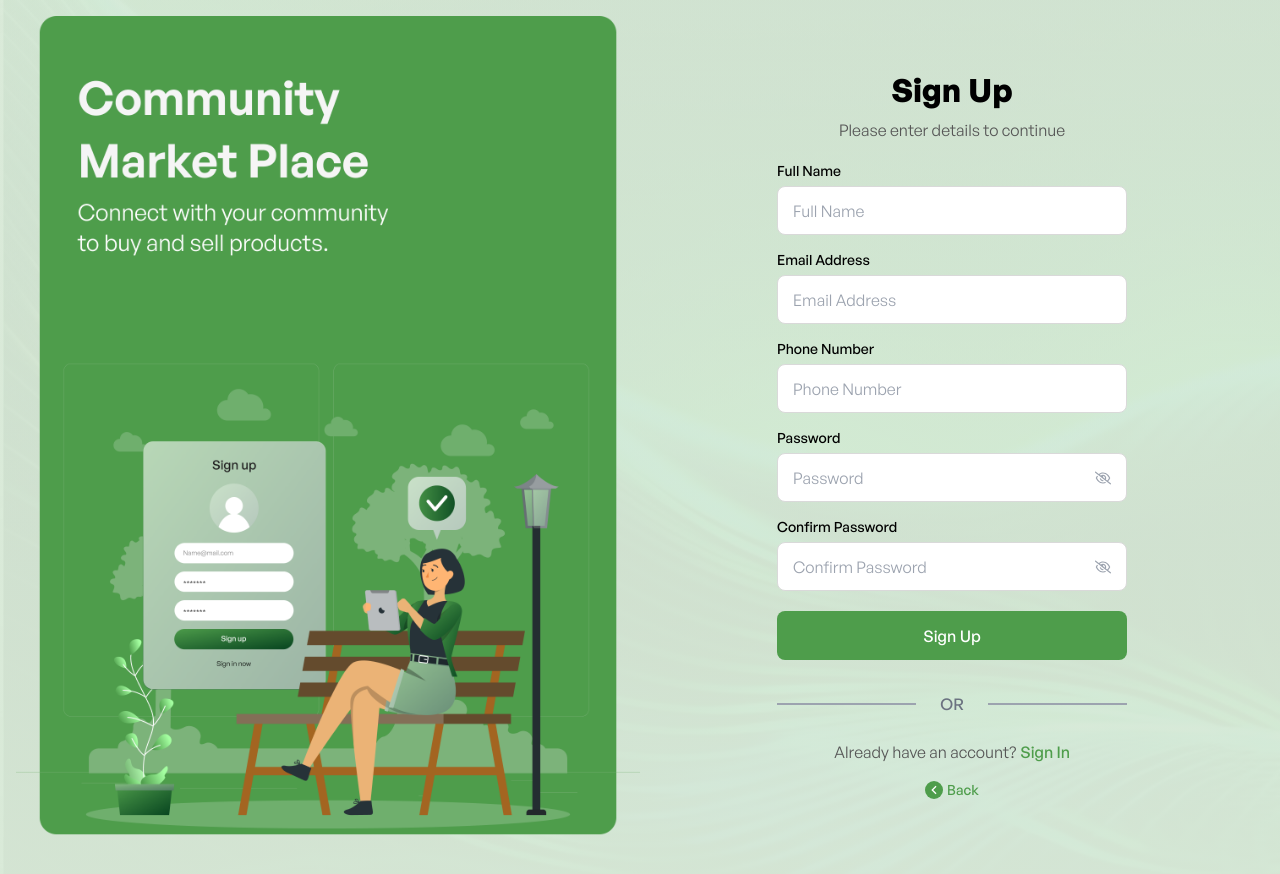
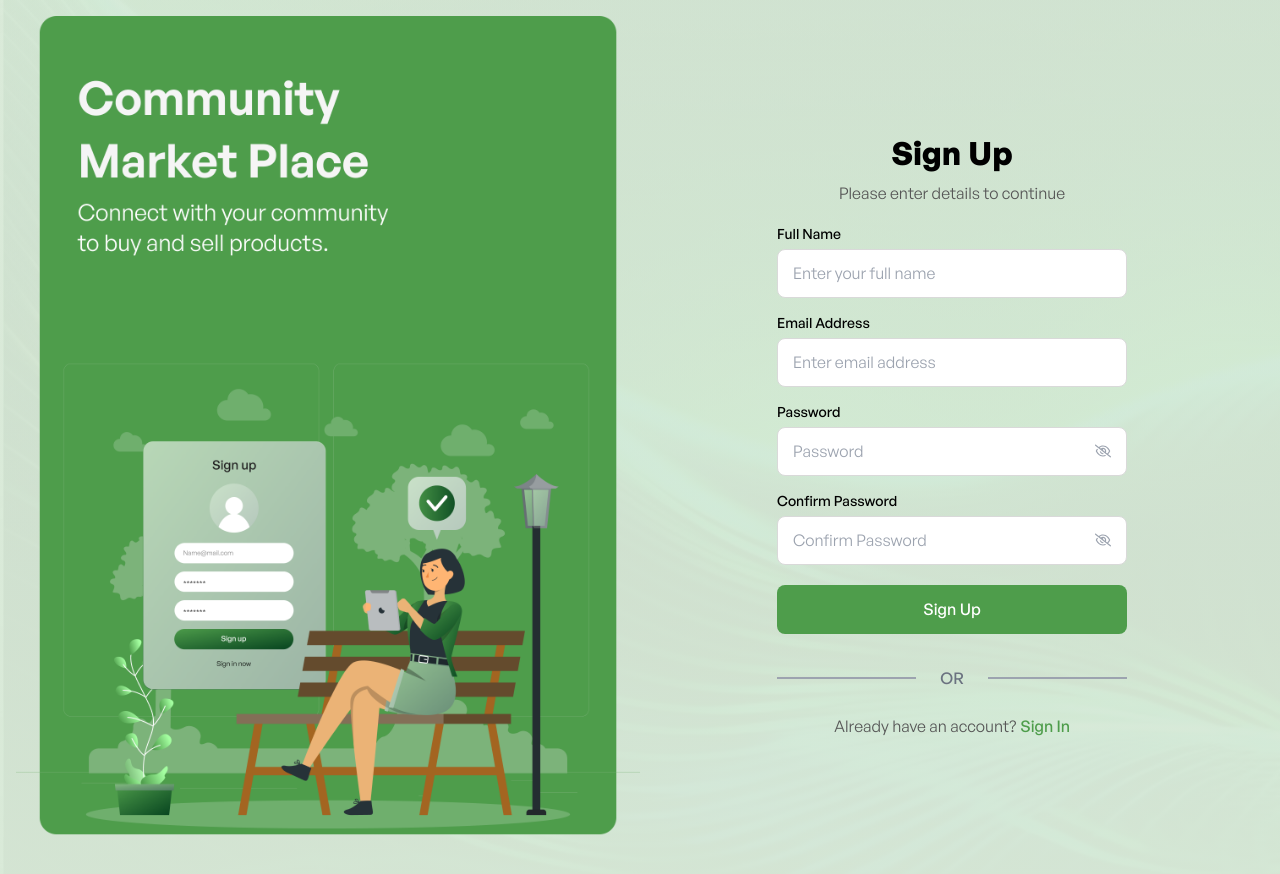
Before and after one commit to LaunchBoxGlobal/GXC-user-interface, a React (Vite) app: page /signup in a window 1280 px wide. Built offline with nearby package versions, Linux system fonts and the light colour scheme.

Commit message:
fixing errors

```diff
--- a/src/components/Forms/ChangePassword.jsx
+++ b/src/components/Forms/ChangePassword.jsx
@@ -8,12 +8,17 @@ import { useState } from "react";
 import axios from "axios";
 import { BASE_URL } from "../../data/baseUrl";
 import { useLocation } from "react-router-dom";
+import Cookies from "js-cookie";
 
 const ChangePassword = () => {
   const navigate = useNavigate();
   const [showPopup, setShowPopup] = useState(false);
   const location = useLocation();
   const { email, otp } = location?.state || {};
+  const [loading, setLoading] = useState(false);
+  const [verificationEmail, setVerificationEmail] = useState(
+    Cookies.get("verificationEmail")
+  );
 
   const formik = useFormik({
     initialValues: {
@@ -21,15 +26,26 @@ const ChangePassword = () => {
       confirmPassword: "",
     },
     validationSchema: Yup.object({
-      password: Yup.string().required("Password is required"),
+      password: Yup.string()
+        .min(8, "Password must be at least 8 characters")
+        .max(25, "Password cannot be more than 25 characters")
+        .matches(/[A-Z]/, "Password must contain at least one uppercase letter")
+        .matches(/[a-z]/, "Password must contain at least one lowercase letter")
+        .matches(/\d/, "Password must contain at least one number")
+        .matches(
+          /[@$!%*?&^#_.-]/,
+          "Password must contain at least one special character"
+        )
+        .required("Password is required"),
       confirmPassword: Yup.string()
         .oneOf([Yup.ref("password"), null], "Passwords do not match")
         .required("Password is required"),
     }),
     onSubmit: async (values, { resetForm }) => {
       try {
+        setLoading(true);
         const res = await axios.post(`${BASE_URL}/auth/reset-password`, {
-          email,
+          email: verificationEmail,
           code: otp,
           password: values?.password,
         });
@@ -37,13 +53,16 @@ const ChangePassword = () => {
         console.log("reset password response >>> ", res?.data);
 
         if (res?.data?.success) {
-          alert(res?.data?.message);
+          // alert(res?.data?.message);
           resetForm();
           setShowPopup(true);
+          Cookies.remove("verificationEmail");
         }
       } catch (error) {
         console.log(`reset password error >>> `, error);
         alert(res?.message || res?.response?.data?.message);
+      } finally {
+        setLoading(false);
       }
     },
   });
@@ -64,11 +83,6 @@ const ChangePassword = () => {
         className="w-full max-w-[350px] flex flex-col items-start gap-4"
       >
         <div className="w-full text-center">
-          <img
-            src="/image-placeholder.png"
-            alt="image-placeholder"
-            className="max-w-[146px] mx-auto"
-          />
           <h2 className="font-semibold text-[32px] leading-none mt-8 mb-3">
             Set New Password
           </h2>
@@ -108,7 +122,7 @@ const ChangePassword = () => {
           </div>
 
           <div className="pt-2">
-            <Button type={"submit"} title={`Save`} />
+            <Button type={"submit"} title={`Save`} isLoading={loading} />
           </div>
         </div>
       </form>
--- a/src/components/Forms/CompleteProfileForm.jsx
+++ b/src/components/Forms/CompleteProfileForm.jsx
@@ -43,15 +43,23 @@ const CompleteProfileForm = () => {
     },
     validationSchema: Yup.object({
       name: Yup.string()
-        .max(25, "Name must be 25 characters or less")
+        .min(3, "Name must contain at least 3 characters")
+        .max(30, "Name must be 30 characters or less")
+        .matches(
+          /^[A-Z][a-zA-Z ]*$/,
+          "Name must start with a capital letter and contain only letters and spaces"
+        )
         .required("Name is required"),
       email: Yup.string()
         .email("Invalid email address")
         .required("Email is required"),
-      phoneNumber: Yup.string().min(11, `Phone number must contain 11 digits`),
+      phoneNumber: Yup.string()
+        .matches(/^[0-9]{11}$/, "Phone number must contain 11 digits")
+        .required("Enter your phone number"),
       description: Yup.string()
-        .min(50, `Description can not be less than 50 characters`)
-        .max(500, `Description can not be more than 500 characters`),
+        .min(30, `Description can not be less than 30 characters`)
+        .max(500, `Description can not be more than 500 characters`)
+        .required("Please enter description"),
       location: Yup.string()
         .min(11, `Address cannot be less than 11 characters`)
         .max(150, `Address can not be more than 150 characters`),
--- a/src/components/Forms/LoginForm.jsx
+++ b/src/components/Forms/LoginForm.jsx
@@ -1,4 +1,4 @@
-import { useEffect } from "react";
+import { useEffect, useState } from "react";
 import TextField from "../Common/TextField";
 import { useFormik } from "formik";
 import * as Yup from "yup";
@@ -13,6 +13,7 @@ import Cookies from "js-cookie";
 const LoginForm = () => {
   const navigate = useNavigate();
   const [searchParams] = useSearchParams();
+  const [loading, setLoading] = useState(false);
 
   const redirect = searchParams?.get("redirect");
 
@@ -32,6 +33,7 @@ const LoginForm = () => {
     }),
     onSubmit: async (values, { resetForm }) => {
       resetForm();
+      setLoading(true);
       try {
         const res = await axios.post(`${BASE_URL}/auth/login`, values, {
           headers: {
@@ -50,8 +52,49 @@ const LoginForm = () => {
           }
         }
       } catch (error) {
-        console.error("login error:", error);
-        alert(error.response?.data?.message || error?.message);
+        console.error("login error:", error?.response);
+
+        const apiRes = error?.response?.data;
+
+        // check if it's email not verified case
+        if (
+          apiRes?.message === "Please verify your email before logging in" &&
+          apiRes?.data?.token
+        ) {
+          const newToken = apiRes.data.token;
+          Cookies.set("token", newToken);
+
+          try {
+            const resendRes = await axios.post(
+              `${BASE_URL}/auth/resend-verification`,
+              { email: values.email },
+              {
+                headers: {
+                  "Content-Type": "application/json",
+                  Authorization: `Bearer ${newToken}`,
+                },
+              }
+            );
+
+            if (resendRes?.data?.success) {
+              alert(resendRes.data.message);
+              navigate("/verify-otp", {
+                state: {
+                  email: values.email,
+                  page: "/login",
+                },
+              });
+            }
+          } catch (err) {
+            console.error("verify email error:", err);
+            alert(err.response?.data?.message || err.message);
+          }
+        } else {
+          // for all other errors show normal error
+          alert(apiRes?.message || error?.message);
+        }
+      } finally {
+        setLoading(false);
       }
     },
   });
@@ -82,7 +125,7 @@ const LoginForm = () => {
           <TextField
             type="text"
             name="email"
-            placeholder="Email Address"
+            placeholder="JohnDoe@mail.com"
             value={formik.values.email}
             onChange={formik.handleChange}
             onBlur={formik.handleBlur}
@@ -113,7 +156,7 @@ const LoginForm = () => {
         </div>
 
         <div className="pt-2 w-full">
-          <Button type={"submit"} title={`Login`} />
+          <Button type={"submit"} title={`Login`} isLoading={loading} />
         </div>
       </div>
 
--- a/src/components/Forms/ResendOtp.jsx
+++ b/src/components/Forms/ResendOtp.jsx
@@ -1,25 +1,31 @@
-import React from "react";
 import axios from "axios";
 import { BASE_URL } from "../../data/baseUrl";
 import Cookies from "js-cookie";
+import { getToken } from "../../utils/getToken";
+import { useState } from "react";
 
-const ResendOtp = ({ email }) => {
+const ResendOtp = ({ email, page }) => {
   // const [email, setEmail] = useState(Cookies.get("email"));
+  const [loading, setLoading] = useState(false);
 
   const handleResendOtp = async () => {
     const email = Cookies.get("email");
+    setLoading(true);
     try {
+      const url =
+        page === "/login" || page === "/signup"
+          ? `${BASE_URL}/auth/resend-verification`
+          : `${BASE_URL}/auth/forgot-password`;
       const res = await axios.post(
-        `${BASE_URL}/auth/forgot-password`,
+        url,
         { email },
         {
           headers: {
             "Content-Type": "application/json",
+            Authorization: `Bearer ${getToken()}`,
           },
         }
       );
-
-      console.log("verify email response >>> ", res?.data);
 
       if (res?.data?.success) {
         alert(res?.data?.message);
@@ -27,11 +33,14 @@ const ResendOtp = ({ email }) => {
     } catch (error) {
       console.error("verify email error:", error);
       alert(error?.message || error.response?.data?.message);
+    } finally {
+      setLoading(false);
     }
   };
   return (
     <button
       type="button"
+      disabled={loading}
       className="font-medium text-[var(--button-bg)]"
       onClick={() => handleResendOtp()}
     >
--- a/src/components/Forms/SignUpForm.jsx
+++ b/src/components/Forms/SignUpForm.jsx
@@ -24,23 +24,36 @@ const SignUpForm = () => {
     initialValues: {
       name: "",
       email: "",
-      phoneNumber: "",
+      // phoneNumber: "",
       password: "",
       confirmPassword: "",
       profileImage: null,
     },
     validationSchema: Yup.object({
       name: Yup.string()
-        .max(25, "Name must be 25 characters or less")
+        .min(3, "Name must contain at least 3 characters")
+        .max(30, "Name must be 30 characters or less")
+        .matches(
+          /^[A-Z][a-zA-Z ]*$/,
+          "Name must start with a capital letter and contain only letters and spaces"
+        )
         .required("Name is required"),
-      phoneNumber: Yup.string()
-        .matches(/^\d{11}$/, "Phone number must be exactly 11 digits")
-        .required("Phone number is required"),
+      // phoneNumber: Yup.string()
+      //   .matches(/^[0-9]{11}$/, "Phone number must contain 11 digits")
+      //   .required("Enter your phone number"),
       email: Yup.string()
         .email("Invalid email address")
         .required("Email is required"),
       password: Yup.string()
-        .min(8, "Password must be at least 6 characters")
+        .min(8, "Password must be at least 8 characters")
+        .max(25, "Password cannot be more than 25 characters")
+        .matches(/[A-Z]/, "Password must contain at least one uppercase letter")
+        .matches(/[a-z]/, "Password must contain at least one lowercase letter")
+        .matches(/\d/, "Password must contain at least one number")
+        .matches(
+          /[@$!%*?&^#_.-]/,
+          "Password must contain at least one special character"
+        )
         .required("Password is required"),
       confirmPassword: Yup.string()
         .oneOf([Yup.ref("password"), null], "Passwords do not match")
@@ -53,7 +66,7 @@ const SignUpForm = () => {
         formData.append("fullName", values.name);
         formData.append("email", values.email);
         formData.append("password", values.password);
-        formData.append("phone", values.phoneNumber);
+        // formData.append("phone", values.phoneNumber);
         formData.append("userType", "regular_user");
 
         if (values.profileImage) {
@@ -71,6 +84,7 @@ const SignUpForm = () => {
           Cookies.set("isVerified", false);
           Cookies.set("userToken", res?.data?.data?.token);
           Cookies.set("user", JSON.stringify(res?.data?.data?.user));
+          // Cookies.set("verification")
           resetForm();
 
           navigate(`/verify-otp${redirect ? `?redirect=${redirect}` : ""}`, {
@@ -117,7 +131,7 @@ const SignUpForm = () => {
           <TextField
             type="text"
             name="name"
-            placeholder="Full Name"
+            placeholder="Enter your full name"
             value={formik.values.name}
             onChange={formik.handleChange}
             onBlur={formik.handleBlur}
@@ -134,7 +148,7 @@ const SignUpForm = () => {
           <TextField
             type="text"
             name="email"
-            placeholder="Email Address"
+            placeholder="Enter email address"
             value={formik.values.email}
             onChange={formik.handleChange}
             onBlur={formik.handleBlur}
@@ -143,21 +157,21 @@ const SignUpForm = () => {
           />
         </div>
 
-        <div className="w-full space-y-1">
+        {/* <div className="w-full space-y-1">
           <label htmlFor="phoneNumber" className="text-sm font-medium">
             Phone Number
           </label>
           <TextField
             type="number"
             name="phoneNumber"
-            placeholder="Phone Number"
+            placeholder="Enter your phone number"
             value={formik.values.phoneNumber}
             onChange={formik.handleChange}
             onBlur={formik.handleBlur}
             error={formik.errors.phoneNumber}
             touched={formik.touched.phoneNumber}
           />
-        </div>
+        </div> */}
         <div className="w-full space-y-1">
           <label htmlFor="password" className="text-sm font-medium">
             Password
@@ -208,15 +222,6 @@ const SignUpForm = () => {
             Sign In
           </Link>
         </div>
-        <Link
-          to={`/login`}
-          className="text-sm font-medium flex items-center gap-1 text-[var(--button-bg)]"
-        >
-          <div className="w-[18px] h-[18px] bg-[var(--button-bg)] rounded-full flex items-center justify-center">
-            <RiArrowLeftSLine className="text-white text-base" />
-          </div>
-          Back
-        </Link>
       </div>
     </form>
   );
--- a/src/components/Forms/VerifyEmail.jsx
+++ b/src/components/Forms/VerifyEmail.jsx
@@ -4,7 +4,7 @@ import * as Yup from "yup";
 import Button from "../Common/Button";
 import { Link, useNavigate } from "react-router-dom";
 import { RiArrowLeftSLine } from "react-icons/ri";
-import { useEffect } from "react";
+import { useEffect, useState } from "react";
 import axios from "axios";
 import { BASE_URL } from "../../data/baseUrl";
 const PAGETITLE = import.meta.env.VITE_PAGE_TITLE;
@@ -12,6 +12,7 @@ import Cookies from "js-cookie";
 
 const VerifyEmail = () => {
   const navigate = useNavigate();
+  const [loading, setLoading] = useState(false);
 
   useEffect(() => {
     document.title = `Verify Email - ${PAGETITLE}`;
@@ -26,6 +27,7 @@ const VerifyEmail = () => {
     }),
     onSubmit: async (values, { resetForm }) => {
       resetForm();
+      setLoading(true);
 
       try {
         const res = await axios.post(
@@ -38,12 +40,11 @@ const VerifyEmail = () => {
           }
         );
 
-        Cookies.set("email", values.email);
-
-        console.log("verify email response >>> ", res?.data);
+        Cookies.set("verificationEmail", values.email);
 
         if (res?.data?.success) {
           resetForm();
+          alert(res?.data?.message);
           navigate("/verify-otp", {
             state: {
               page: "/forgot-password",
@@ -53,7 +54,9 @@ const VerifyEmail = () => {
         }
       } catch (error) {
         console.error("verify email error:", error);
-        alert(error.response?.data?.message);
+        alert(error.response?.data?.message || error?.message);
+      } finally {
+        setLoading(false);
       }
     },
   });
@@ -64,11 +67,6 @@ const VerifyEmail = () => {
       className="w-full max-w-[350px] flex flex-col items-start gap-4"
     >
       <div className="w-full text-center">
-        <img
-          src="/image-placeholder.png"
-          alt="image-placeholder"
-          className="max-w-[146px] mx-auto"
-        />
         <h2 className="font-semibold text-[32px] leading-none mt-8 mb-3">
           Forgot Password
         </h2>
@@ -96,7 +94,7 @@ const VerifyEmail = () => {
         </div>
 
         <div className="pt-2 w-full">
-          <Button type={"submit"} title={`Send`} />
+          <Button type={"submit"} title={`Send`} isLoading={loading} />
         </div>
       </div>
 
--- a/src/components/Forms/VerifyOtp.jsx
+++ b/src/components/Forms/VerifyOtp.jsx
@@ -18,10 +18,11 @@ const VerifyOtp = () => {
   const [searchParams] = useSearchParams();
   const { page } = location?.state || {};
   const redirect = searchParams?.get("redirect");
-  const [email, setEmail] = useState(Cookies.get("userEmail"));
+  const [email, setEmail] = useState(Cookies.get("verificationEmail"));
   const { showEmailVerificationPopup, setShowEmailVerificationPopup } =
     useAppContext();
-  console.log("page >> ", page);
+  const [loading, setLoading] = useState(false);
+  const [userOtp, setUserOtp] = useState(null);
 
   const toggleEmailVerificationPopup = () => {
     setShowEmailVerificationPopup((prev) => !prev);
@@ -35,14 +36,18 @@ const VerifyOtp = () => {
       toggleEmailVerificationPopup();
     } else if (page == "/forgot-password") {
       navigate(`/change-password`, {
-        state: { email, otp },
+        state: { email, otp: userOtp },
       });
       toggleEmailVerificationPopup();
+    } else if (page === "/login") {
+      navigate("/");
+    } else {
+      navigate("/");
     }
   };
 
   useEffect(() => {
-    document.title = `Verify OTP - ${PAGETITLE}`;
+    document.title = `Verify OTP - GiveXChange`;
   }, []);
 
   const formik = useFormik({
@@ -60,12 +65,18 @@ const VerifyOtp = () => {
     }),
     onSubmit: async (values, { resetForm }) => {
       const otp = values.otp.join("");
+      if (!otp) {
+        return;
+      }
+      setLoading(true);
 
       const body = page === "/signup" ? { code: otp } : { code: otp, email };
 
       try {
         const url =
           page === "/signup"
+            ? `${BASE_URL}/auth/verify-email`
+            : page === "/login"
             ? `${BASE_URL}/auth/verify-email`
             : `${BASE_URL}/auth/verify-reset-code`;
 
@@ -76,6 +87,7 @@ const VerifyOtp = () => {
         });
 
         if (res?.data?.success) {
+          setUserOtp(otp);
           resetForm();
           toggleEmailVerificationPopup();
           Cookies.set("isVerified", true);
@@ -86,6 +98,8 @@ const VerifyOtp = () => {
         alert(
           error?.message || error.response?.data?.message || error?.message
         );
+      } finally {
+        setLoading(false);
       }
     },
   });
@@ -170,7 +184,7 @@ const VerifyOtp = () => {
         )} */}
 
           <div className="pt-3">
-            <Button type="submit" title="Verify" />
+            <Button type="submit" title="Verify" isLoading={loading} />
           </div>
         </div>
 
@@ -179,7 +193,7 @@ const VerifyOtp = () => {
             <p className="text-[var(--secondary-color)]">
               Didn't receive the code yet?{" "}
             </p>
-            <ResendOtp />
+            <ResendOtp page={page} />
           </div>
         </div>
       </form>
--- a/src/pages/Home/HomePage.jsx
+++ b/src/pages/Home/HomePage.jsx
@@ -1,7 +1,11 @@
+import { useEffect } from "react";
 import CommunityList from "./CommunityList";
 import ProductList from "./ProductList";
 
 const HomePage = () => {
+  useEffect(() => {
+    document.title = "Home - GiveXChange";
+  }, []);
   return (
     <main className="w-full py-20 text-center padding-x">
       <ProductList />
--- a/src/pages/Profile/ChangePasswordPage.jsx
+++ b/src/pages/Profile/ChangePasswordPage.jsx
@@ -22,6 +22,14 @@ const ChangePasswordPage = () => {
         .required("Password is required"),
       password: Yup.string()
         .min(8, "Password must be at least 8 characters")
+        .max(25, "Password cannot be more than 25 characters")
+        .matches(/[A-Z]/, "Password must contain at least one uppercase letter")
+        .matches(/[a-z]/, "Password must contain at least one lowercase letter")
+        .matches(/\d/, "Password must contain at least one number")
+        .matches(
+          /[@$!%*?&^#_.-]/,
+          "Password must contain at least one special character"
+        )
         .required("Password is required"),
       confirmPassword: Yup.string()
         .oneOf([Yup.ref("password"), null], "Passwords do not match")
--- a/src/pages/Profile/EditProfile.jsx
+++ b/src/pages/Profile/EditProfile.jsx
@@ -88,10 +88,16 @@ const EditProfile = () => {
     },
     validationSchema: Yup.object({
       name: Yup.string()
-        .max(25, "Name must be 25 characters or less")
+        .min(3, "Name must contain at least 3 characters")
+        .max(30, "Name must be 30 characters or less")
+        .matches(
+          /^[A-Z][a-zA-Z ]*$/,
+          "Name must start with a capital letter and contain only letters and spaces"
+        )
         .required("Name is required"),
       address: Yup.string()
         .min(15, "Address must be atleast 15 characters")
+        .max(50, "Address cannot contain more than 50 characters")
         .required("Address is required"),
       phoneNumber: Yup.string()
         .matches(/^\d{11}$/, "Phone number must be exactly 11 digits")
@@ -140,6 +146,7 @@ const EditProfile = () => {
           resetForm();
           fetchUserProfile();
           alert("Profile Updated Successfully!");
+          navigate("/profile");
         }
       } catch (error) {
         console.error("Update profile error:", error.response?.data);
```
